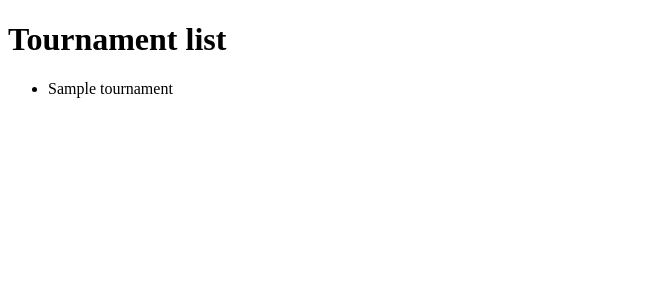
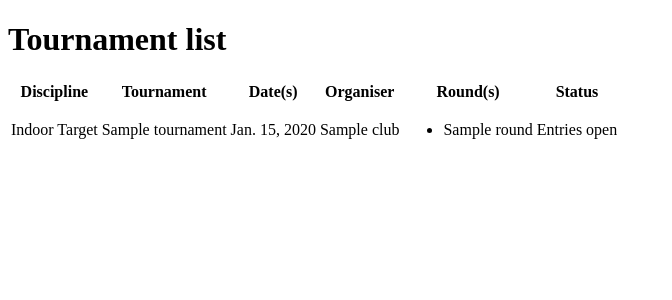
Before and after one commit to mjtamlyn/bowcal, a Django app: template tournaments/templates/tournaments/tournament_list.html in a window 1280 px wide. Shown: the top 300 px of the page, without its empty margins (0-672 px from the left). Run offline with Django 3.2, Linux system fonts and the light colour scheme; the template is opened without the code that fills it: values that come from a table or form of the project are taken from there, others are empty; tables that the repository leaves empty hold one stand-in row (values such as "Sample post").

Commit message:
Add information to tournament list page.

```diff
--- a/tournaments/models.py
+++ b/tournaments/models.py
@@ -8,7 +8,7 @@ ARCHERY_TYPES = (
     ('C', 'Clout'),
     ('W', 'Wand'),
     ('L', 'Flight'),
-    ('O', 'Other'),
+    ('H', 'Other'),
     ('M', 'Mixed'),
 )
 
@@ -97,3 +97,11 @@ class Tournament(models.Model):
 
     def __str__(self):
         return self.name
+
+    @property
+    def organiser(self):
+        return self.organising_club or self.organising_county
+
+    @property
+    def has_record_status(self):
+        return not self.record_status == 'None'
--- a/tournaments/templates/tournaments/tournament_list.html
+++ b/tournaments/templates/tournaments/tournament_list.html
@@ -3,9 +3,35 @@
 
 {% block content %}
 <h1>Tournament list</h1>
-<ul>
+<table>
+    <thead>
+        <tr>
+            <th>Discipline</th>
+            <th>Tournament</th>
+            <th>Date(s)</th>
+            <th>Organiser</th>
+            <th>Round(s)</th>
+            <th>Status</th>
+        </tr>
+    </thead>
     {% for tournament in tournaments %}
-    <li>{{ tournament }}</li>
+    <tr>
+        <td>{{ tournament.get_shoot_type_display }}</td>
+        <td>{{ tournament.name }}</td>
+        <td>{{ tournament.start_date }}{% if not tournament.start_date == tournament.end_date %} to {{ tournament.end_date }}{% endif %}</td>
+        <td>{{ tournament.organiser }}</td>
+        <td>
+            {% if tournament.has_record_status %}
+            <span class="status">{{ tournament.get_record_status_display }}</span>
+            {% endif %}
+            <ul>
+                {% for round in tournament.rounds.all %}
+                <li>{{ round }}</li>
+                {% endfor %}
+            </ul>
+        </td>
+        <td>{{ tournament.get_status_display }}</td>
+    </tr>
     {% endfor %}
-</ul>
+</table>
 {% endblock %}
```
Also changed, not shown: tournaments/views.py (+10 -1 lines).
